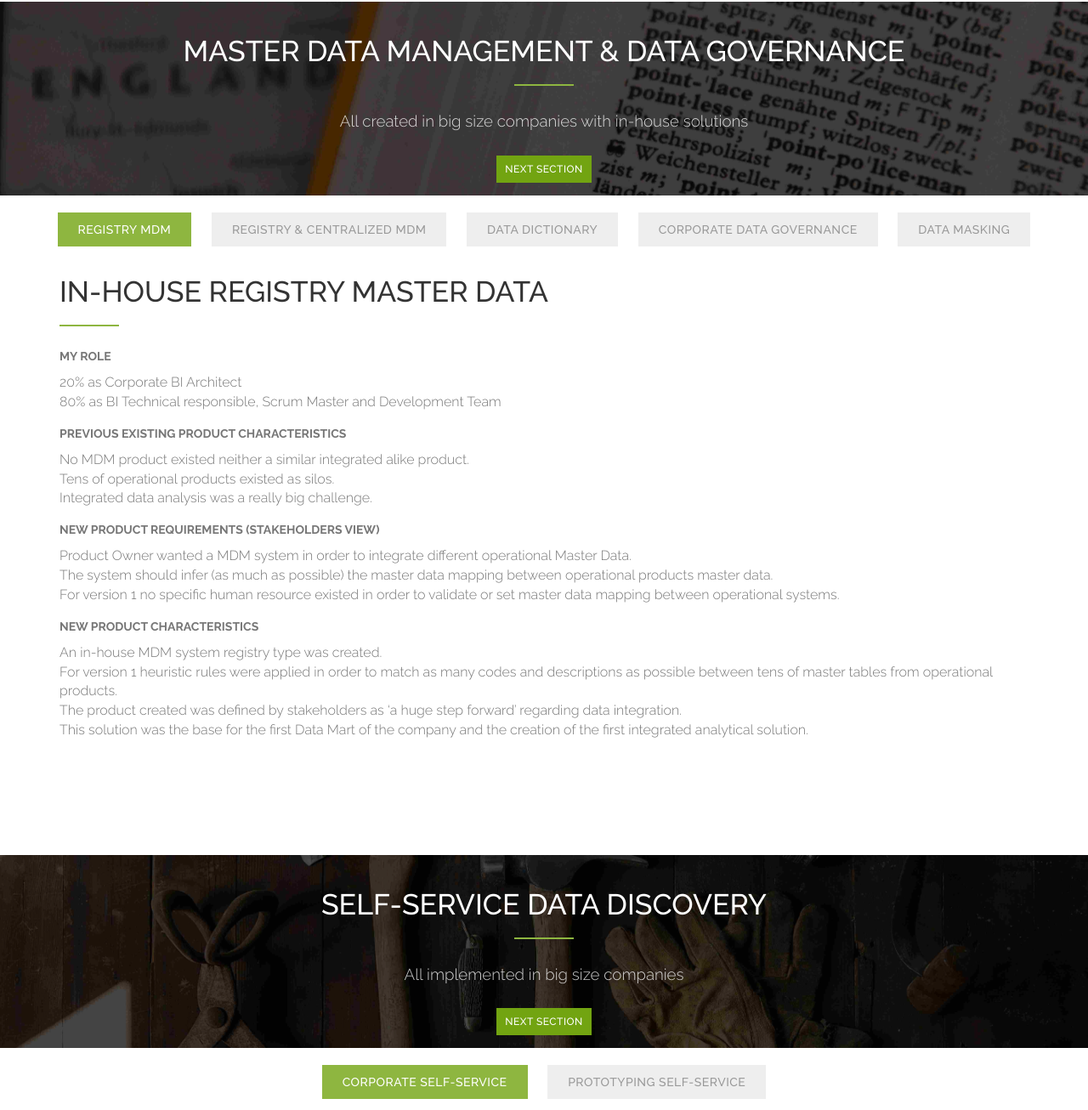
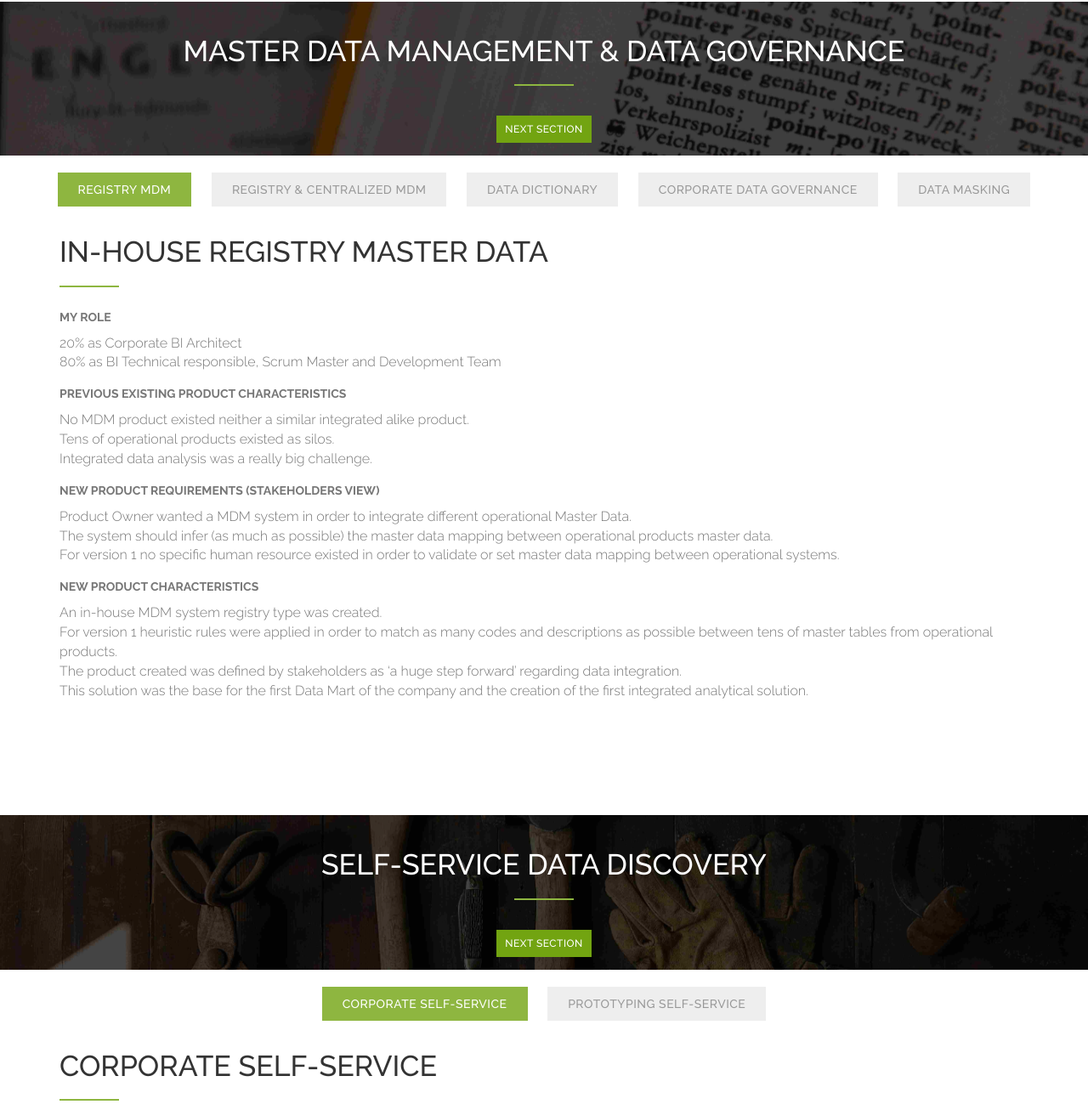
Before and after one commit to ClaudioCaires/claudiocaires.github.io, a plain HTML site: page index.html in a window 1280 px wide. Shown: the part 1876-3182 px from the top of the page at 85% size. Drawn offline with Linux system fonts and the light colour scheme.

Commit message:
Update index.html

```diff
--- a/index.html
+++ b/index.html
@@ -345,7 +345,7 @@
     <div class="overlay">
       <h2>Master Data Management & Data Governance</h2>
       <hr>
-      <p><small>All created in big size companies with in-house solutions</small></p>
+      <!--<p><small>All created in big size companies with in-house solutions</small></p>-->
       <a href="#ss" class="btn btn-custom btn-lg page-scroll">Next section</a>
     </div>
   </div>
@@ -547,7 +547,7 @@
     <div class="overlay">
       <h2>Self-Service Data Discovery</h2>
       <hr>
-      <p><small>All implemented in big size companies</small></p>
+      <!--<p><small>All implemented in big size companies</small></p>-->
       <a href="#dash" class="btn btn-custom btn-lg page-scroll">Next section</a>
     </div>
   </div>
@@ -658,7 +658,7 @@
     <div class="overlay">
       <h2>Dashboards & Balance Scorecards</h2>
       <hr>
-      <p><small>All created in big size companies with in-house solutions</small></p>
+      <!--<p><small>All created in big size companies with in-house solutions</small></p>-->
       <a href="#oth" class="btn btn-custom btn-lg page-scroll">Next section</a>
     </div>
   </div>
@@ -790,7 +790,7 @@
     <div class="overlay">
       <h2>Other Data related products</h2>
       <hr>
-      <p><small>All created in big size companies with in-house solutions</small></p>
+      <!--<p><small>All created in big size companies with in-house solutions</small></p>-->
       <a href="#ml" class="btn btn-custom btn-lg page-scroll">Next section</a>
     </div>
   </div>
```
